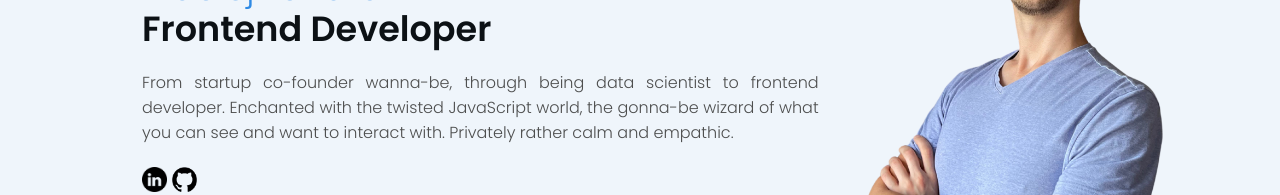
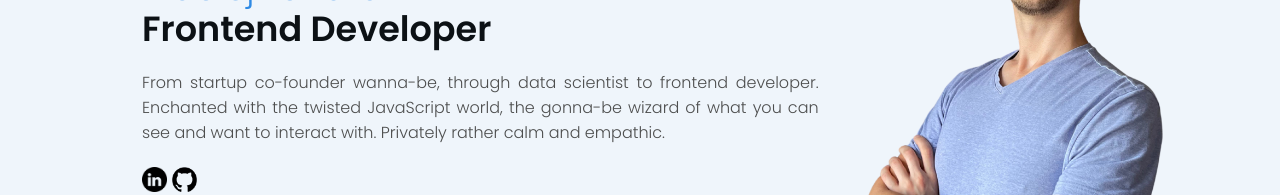
Before and after one commit to DranelM/portfolio, a React (Create React App) app: page / in a window 1280 px wide. Shown: the part 205-400 px from the top of the page. Built offline with nearby package versions, Linux system fonts and the light colour scheme; no server answers.

Commit message:
about me text change

```diff
--- a/src/components/Portray.js
+++ b/src/components/Portray.js
@@ -19,10 +19,10 @@ const Portray = () => {
             <h2>Frontend Developer</h2>
           </span>
           <span className="meDesc">
-            From startup co-founder wanna-be, through being data scientist to
-            frontend developer. Enchanted with the twisted JavaScript world, the
-            gonna-be wizard of what you can see and want to interact with.
-            Privately rather calm and empathic.
+            From startup co-founder wanna-be, through data scientist to frontend
+            developer. Enchanted with the twisted JavaScript world, the gonna-be
+            wizard of what you can see and want to interact with. Privately
+            rather calm and empathic.
           </span>
           <div className="socialMedia">
             {Object.entries(links).map(([name, v]) => (
```
